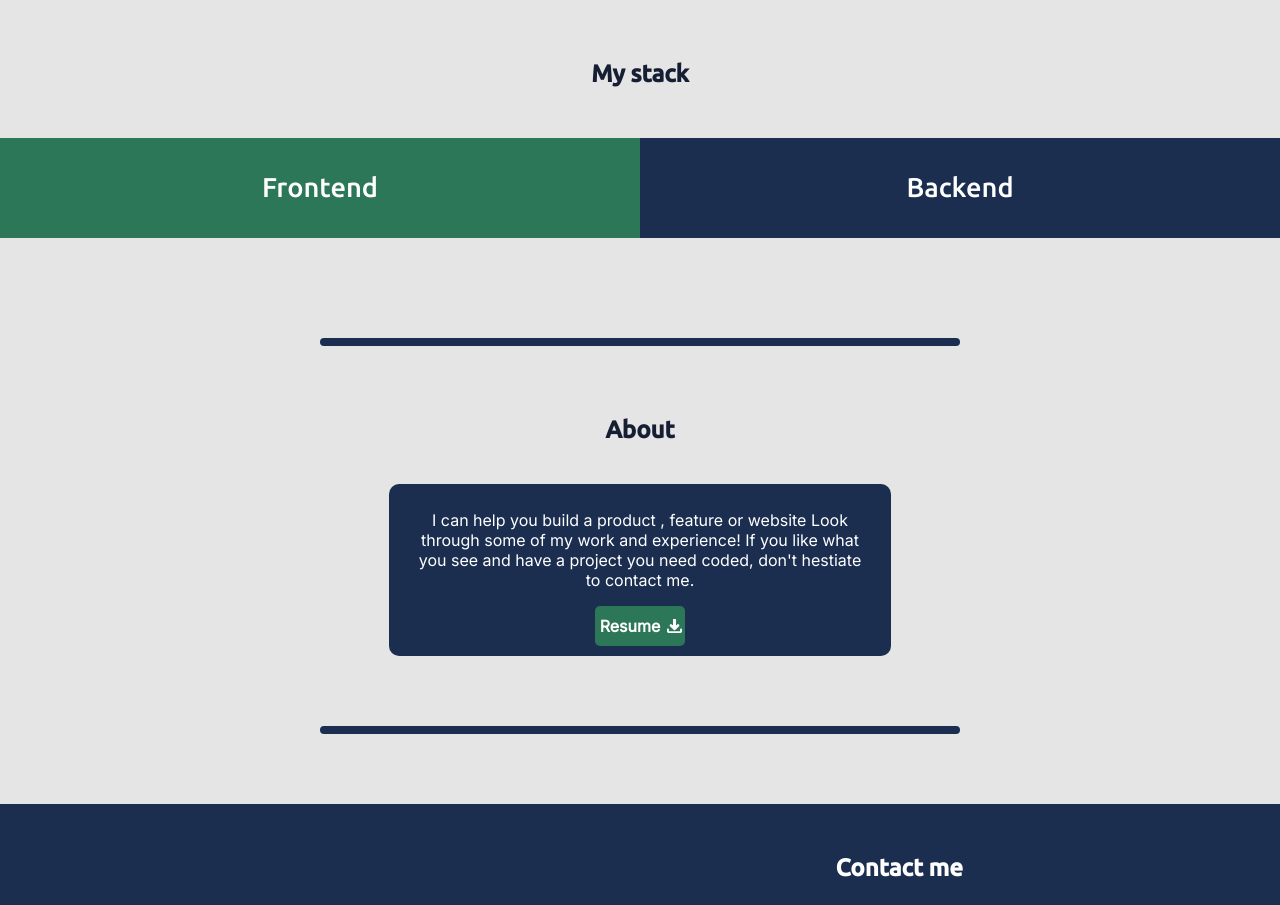
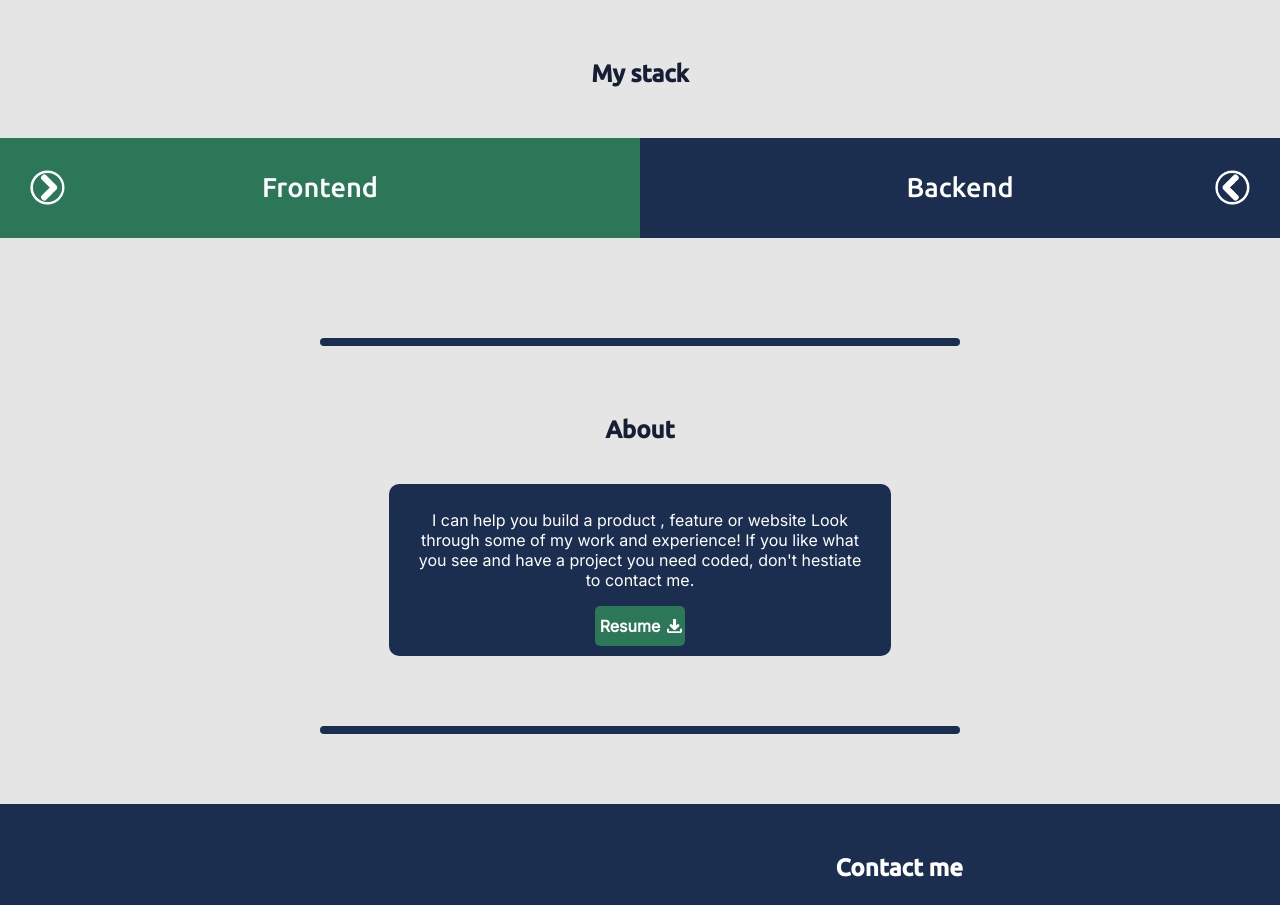
Before and after one commit to AmineHLub/portfolio, a React (Create React App) app: page / in a window 1280 px wide. Shown: the part 1060-1965 px from the top of the page. Built offline with nearby package versions, Linux system fonts and the light colour scheme.

Commit message:
Add more accessibility to my stack component

```diff
--- a/src/components/Stack.js
+++ b/src/components/Stack.js
@@ -18,6 +18,7 @@ function Stack() {
   return (
     <section id="stack" className="stack-container">
       <h2 className="my-stack-header">My stack</h2>
+      <p className="expand-note">Tap on any to expand</p>
       <div className="my-stack-container d-flex">
         <button type="button" onClick={() => setStackStateF('show-nav closable')}>Frontend</button>
         <button type="button" onClick={() => setStackStateB('close-nav closable')}>Backend</button>
--- a/src/general-styling/my-stack.css
+++ b/src/general-styling/my-stack.css
@@ -11,6 +11,13 @@
 .my-stack-container {
   padding: 30px 0;
   justify-content: space-between;
+}
+
+.expand-note {
+  text-align: center;
+  margin-bottom: 0;
+  color: #161e34;
+  font-weight: bold;
 }
 
 .my-stack-container > button {
@@ -96,5 +103,21 @@
 @media (min-width: 885px) {
   .my-stack-container > button {
     height: 100px;
+    background-repeat: no-repeat;
+    background-size: 35px;
+  }
+
+  .expand-note {
+    display: none;
+  }
+
+  .my-stack-container > button:nth-child(1) {
+    background-image: url('../assets/right-arr.png');
+    background-position: 5% 50%;
+  }
+
+  .my-stack-container > button:nth-child(2) {
+    background-image: url('../assets/left-arr.png');
+    background-position: 95% 50%;
   }
 }
```
Also changed, not shown: src/assets/left-arr.png (added), src/assets/right-arr.png (added).
